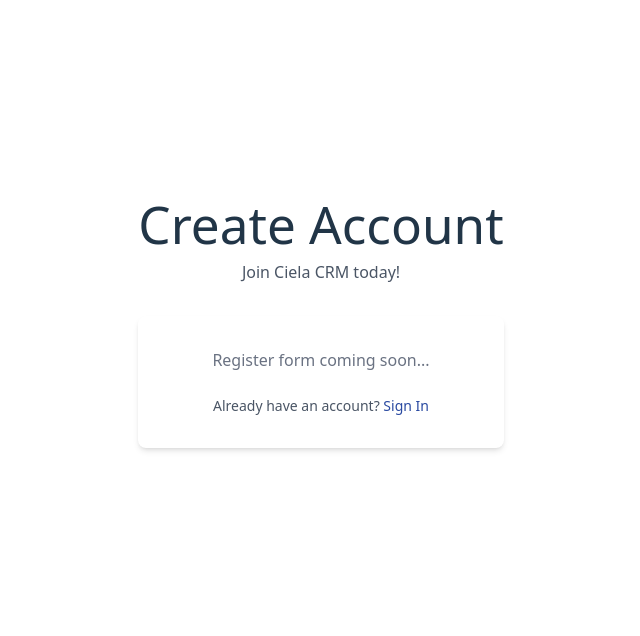
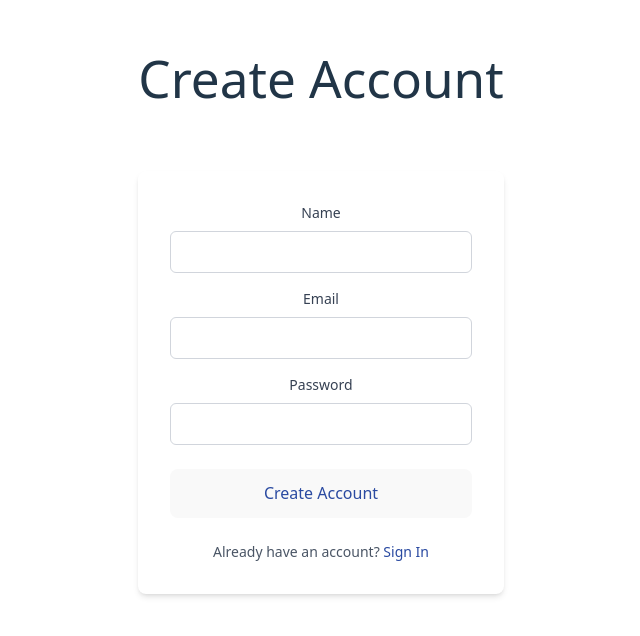
Before and after one commit to kristindailey/ciela-crm, a React (Vite) app in the folder client/: page /register in a window 1280 px wide. Shown: the part 110-746 px from the top of the page, without its empty margins (319-959 px from the left). Built offline with nearby package versions, Linux system fonts and the light colour scheme; no server answers.

Commit message:
Update register page and route

```diff
--- a/client/src/pages/Register.tsx
+++ b/client/src/pages/Register.tsx
@@ -1,15 +1,96 @@
+import { useState } from "react";
+import { useAuth } from "../context/AuthContext";
+import { useNavigate } from "react-router";
+
 const Register = () => {
+    const [email, setEmail] = useState("");
+    const [password, setPassword] = useState("");
+    const [name, setName] = useState("");
+    const [error, setError] = useState("");
+    const { register, isLoading } = useAuth();
+    const navigate = useNavigate();
+
+    const handleSubmit = async (e: React.FormEvent) => {
+        e.preventDefault();
+        setError("");
+
+        try {
+            await register(email, password, name);
+            navigate("/");
+        } catch (error) {
+            setError(error instanceof Error ? error.message : "Registration failed.");
+        }
+    };
+
     return (
         <div className="min-h-screen flex items-center justify-center">
             <div className="w-full max-w-md">
                 <div className="text-center mb-8">
                     <h1 className="text-3xl font-thin">Create Account</h1>
-                <p className="text-gray-600 mt-2">Join Ciela CRM today!</p>
+                    <p className="text-white mt-2">Join Ciela CRM today!</p>
                 </div>
 
                 <div className="bg-white p-8 rounded-lg shadow-md">
-                {/* Regsiter form will go here */}
-                <p className="text-center text-gray-500">Register form coming soon...</p>
+                    { error && (
+                        <div className="mb-4 p-3 bg-red-100 border border-red-400 text-red-700 rounded">
+                            {error}
+                        </div>
+                    )}
+
+                    <form onSubmit={handleSubmit}>
+                        <div className="mb-4">
+                            <label htmlFor="name" className="block text-sm font-medium text-gray-700 mb-2">
+                                Name
+                            </label>
+                            <input
+                                type="text"
+                                id="name"
+                                value={name}
+                                onChange={(e) => setName(e.target.value)}
+                                required
+                                className="w-full px-3 py-2 border border-gray-300 rounded-md focus:outline-none focus:ring-2 focus:ring-[var(--soft-lavender)] text-gray-900"
+                                disabled={isLoading}
+                            />
+                        </div>
+
+                        <div className="mb-4">
+                            <label htmlFor="email" className="block text-sm font-medium text-gray-700 mb-2">
+                                Email
+                            </label>
+                            <input
+                                type="email"
+                                id="email"
+                                value={email}
+                                onChange={(e) => setEmail(e.target.value)}
+                                required
+                                className="w-full px-3 py-2 border border-gray-300 rounded-md focus:outline-none focus:ring-2 focus:ring-[var(--soft-lavender)] text-gray-900"
+                                disabled={isLoading}
+                            />
+                        </div>
+
+                        <div className="mb-6">
+                            <label htmlFor="password" className="block text-sm font-medium text-gray-700 mb-2">
+                                Password
+                            </label>
+                            <input
+                                type="password"
+                                id="password"
+                                value={password}
+                                onChange={(e) => setPassword(e.target.value)}
+                                required
+                                className="w-full px-3 py-2 border border-gray-300 rounded-md focus:outline-none focus:ring-2 focus:ring-[var(--soft-lavender)] text-gray-900"
+                                disabled={isLoading}
+                            />
+                        </div>
+
+                        <button
+                            type="submit"
+                            disabled={isLoading}
+                            className="w-full bg-blue-500 text-white py-2 px-4 rounded-md hover:bg-blue-600 focus:outline-none focus:ring-2 focus:ring-blue-500 disabled:opacity-50 disabled:cursor-not-allowed"
+                        >
+                            {isLoading ? "Creating account..." : "Create Account"}
+                        </button>
+                    </form>
 
                     <div className="mt-6 text-center">
                         <p className="text-sm text-gray-600">
```
Lines whose indentation alone changed are shown as unchanged.
